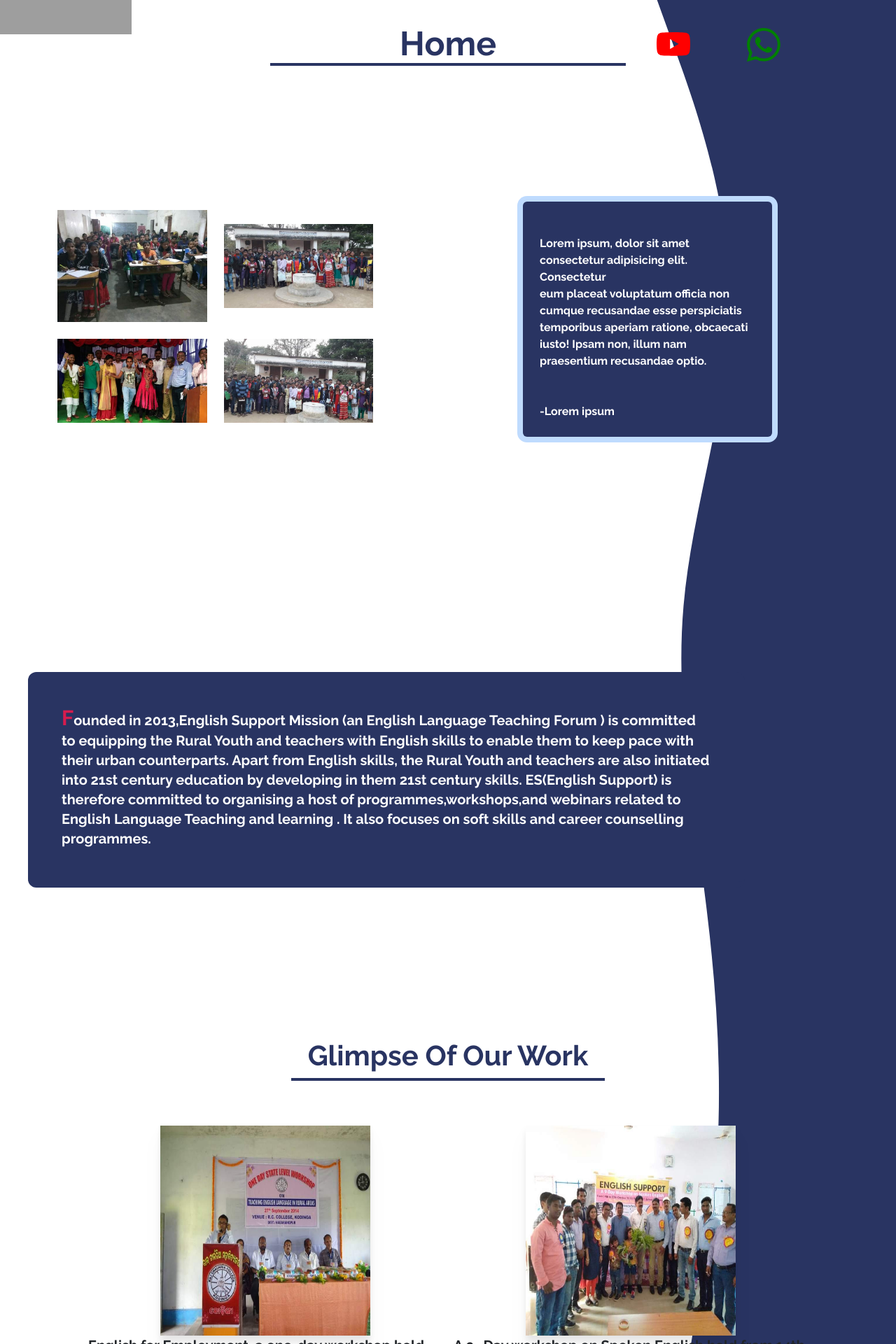
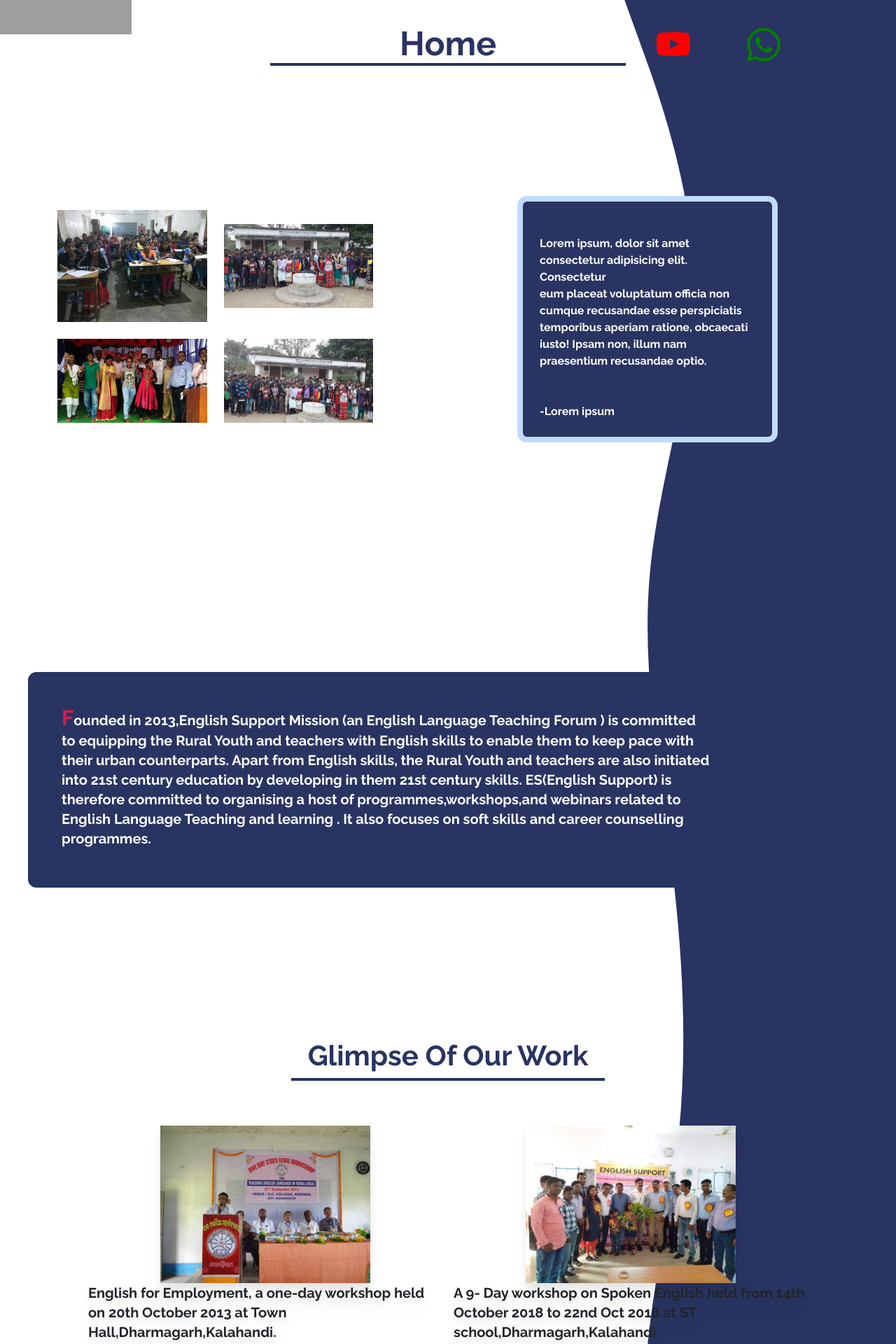
Before and after one commit to deepankarsamal/esm, a PHP site: page / in a window 1280 px wide. Shown: the top 1920 px of the page at 70% size. Run offline with PHP 8.4, Linux system fonts and the light colour scheme; some libraries are stand-ins or nearby versions; grey boxes are pictures that could not be loaded.

Commit message:
Add files via upload

```diff
--- a/output.css
+++ b/output.css
@@ -849,8 +849,6 @@ body {
 .progms img {
   display: block;
   margin: auto;
-  width: 300px;
-  height: 300px;
 }
 
 @media (max-width: 768px) {
--- a/styles.css
+++ b/styles.css
@@ -9,8 +9,6 @@ body {
 .progms img {
   display: block;
   margin: auto;
-  width: 300px;
-  height: 300px;
 }
 
 @media (max-width: 768px) {
```
